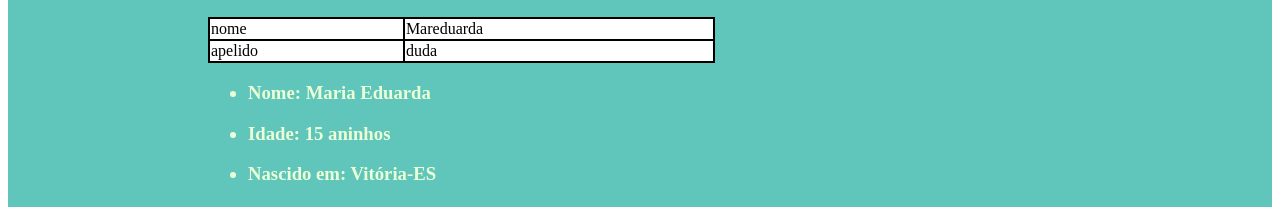
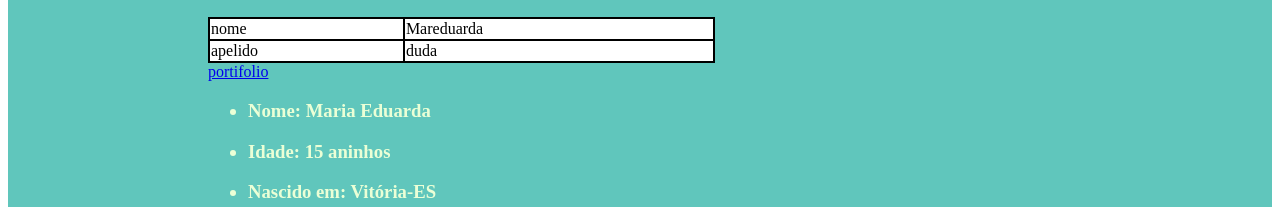
Before and after one commit to dudabraga/dudabraga.github.io, a plain HTML site: page index.html in a window 1280 px wide. Shown: the part 414-621 px from the top of the page. Drawn offline with Linux system fonts and the light colour scheme.

Commit message:
Update index.html

```diff
--- a/index.html
+++ b/index.html
@@ -68,7 +68,7 @@ padding-left: 200px;
  </tr>
 </table>
 
-
+	<a href="portifolio.html">portifolio</a>
 
   <ul>
     <h3><li><b>Nome:</b> Maria Eduarda</li></h3>
```
